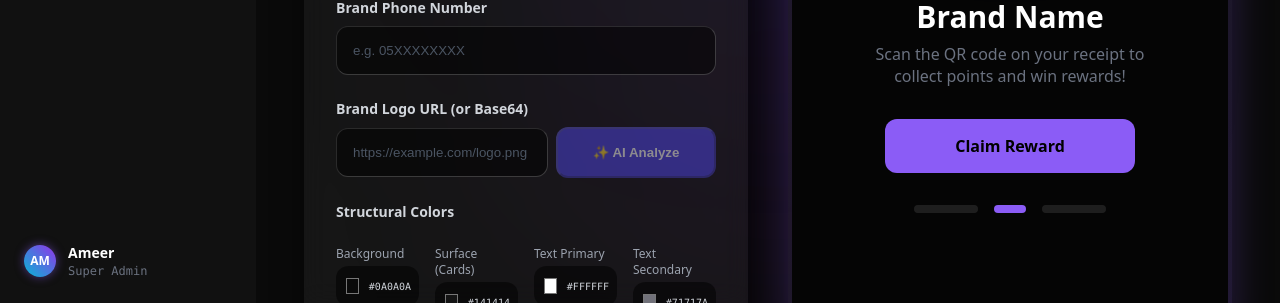
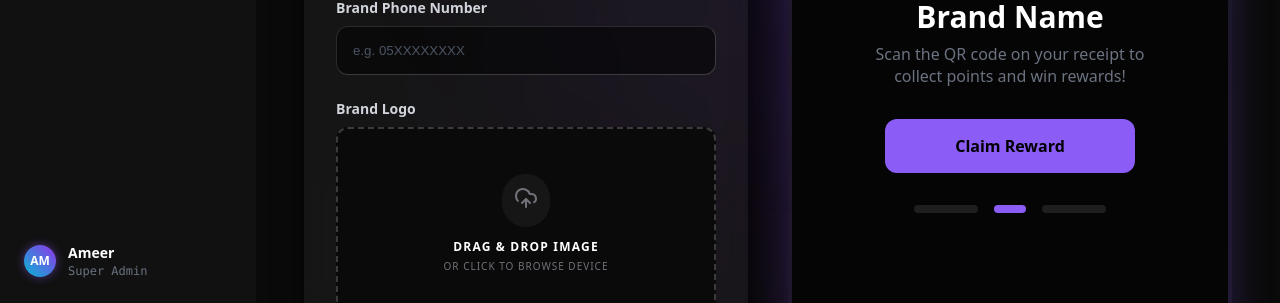
Before and after one commit to sadara-platform/LOS, a React (Vite) app in the folder my-app/: page /admin/add-brand in a window 1280 px wide. Shown: the part 497-800 px from the top of the page. Built offline with nearby package versions, Linux system fonts and the light colour scheme; no server answers.

Commit message:
feat: replace text logo input with drag and drop ImageUpload in AddBrandPage

```diff
--- a/my-app/src/AddBrandPage.jsx
+++ b/my-app/src/AddBrandPage.jsx
@@ -1,5 +1,6 @@
 import React, { useState } from 'react';
 import { createClient } from '@supabase/supabase-js';
+import ImageUpload from './ImageUpload';
 
 // Icons (using simple SVGs to avoid dependency issues, or you can import from lucide-react if installed)
 const CheckCircleIcon = () => (
@@ -266,25 +267,21 @@ export default function AddBrandPage() {
               />
             </div>
 
-            {/* Brand Logo URL */}
+            {/* Brand Logo */}
             <div>
-              <label className="block text-sm font-semibold text-gray-300 mb-2">Brand Logo URL (or Base64)</label>
-              <div className="flex items-center gap-2">
-                <input
-                  type="text"
-                  name="logoUrl"
-                  value={formData.logoUrl}
-                  onChange={handleChange}
-                  placeholder="https://example.com/logo.png"
-                  className="flex-1 bg-black/50 border border-white/20 rounded-xl p-4 text-white placeholder-gray-600 focus:outline-none focus:border-blue-500 focus:ring-1 focus:ring-blue-500 transition-all"
+              <label className="block text-sm font-semibold text-gray-300 mb-2">Brand Logo</label>
+              <div className="flex flex-col gap-4">
+                <ImageUpload
+                  currentImage={formData.logoUrl}
+                  onUploadSuccess={(url) => setFormData(prev => ({ ...prev, logoUrl: url }))}
                 />
                 <button
                   type="button"
                   onClick={handleAnalyzeLogo}
                   disabled={isAnalyzing || !formData.logoUrl}
-                  className="bg-indigo-600 hover:bg-indigo-500 text-white p-4 rounded-xl font-bold transition-all disabled:opacity-50 flex items-center justify-center min-w-[160px]"
+                  className="bg-indigo-600 hover:bg-indigo-500 text-white p-4 rounded-xl font-bold transition-all disabled:opacity-50 flex items-center justify-center w-full"
                 >
-                  {isAnalyzing ? <LoaderIcon /> : '✨ AI Analyze'}
+                  {isAnalyzing ? <LoaderIcon /> : '✨ AI Analyze Logo Colors'}
                 </button>
               </div>
             </div>
```
